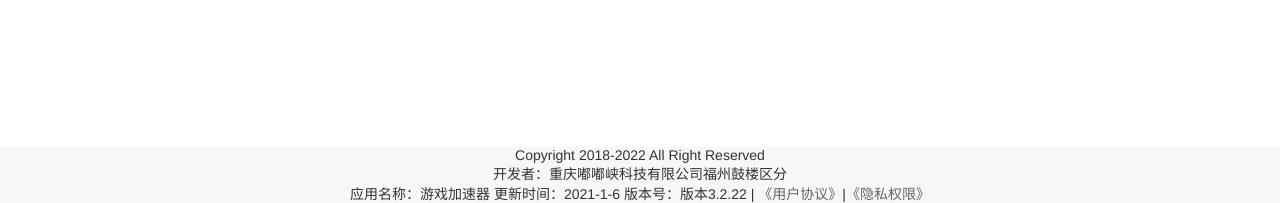
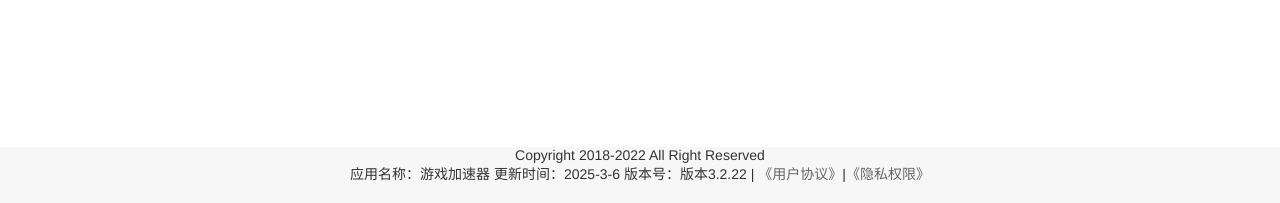
Before and after one commit to kln6699/yxbj, a plain HTML site: page index.html in a window 1280 px wide. Shown: the part 8143-8346 px from the top of the page. Drawn offline with Linux system fonts and the light colour scheme.

Commit message:
Update index.html

```diff
--- a/index.html
+++ b/index.html
@@ -28,9 +28,9 @@
    <div style="text-align: center;font-size: 14px;">
 	<footer class="footer1">
 		<p>Copyright 2018-2022 All Right Reserved</p><p></p>
-		<p>开发者：重庆嘟嘟峡科技有限公司福州鼓楼区分
-		<p>应用名称：游戏加速器 更新时间：2021-1-6 版本号：版本3.2.22 | <a href="service-agreement.html">《用户协议》</a>|<a href="privacy-agreement.html">《隐私权限》</a></p>
+		<p>
+		<p>应用名称：游戏加速器 更新时间：2025-3-6 版本号：版本3.2.22 | <a href="service-agreement.html">《用户协议》</a>|<a href="privacy-agreement.html">《隐私权限》</a></p>
 	</footer>
-	<script>function down(){window.location.href='文件放这里';}</script>
+	<script>function down(){window.location.href='https://pub-b978efeee5f74796b091da96ca739efb.r2.dev/kuai_H3.26_X64.exe';}</script>
 
 </body></html>
```
